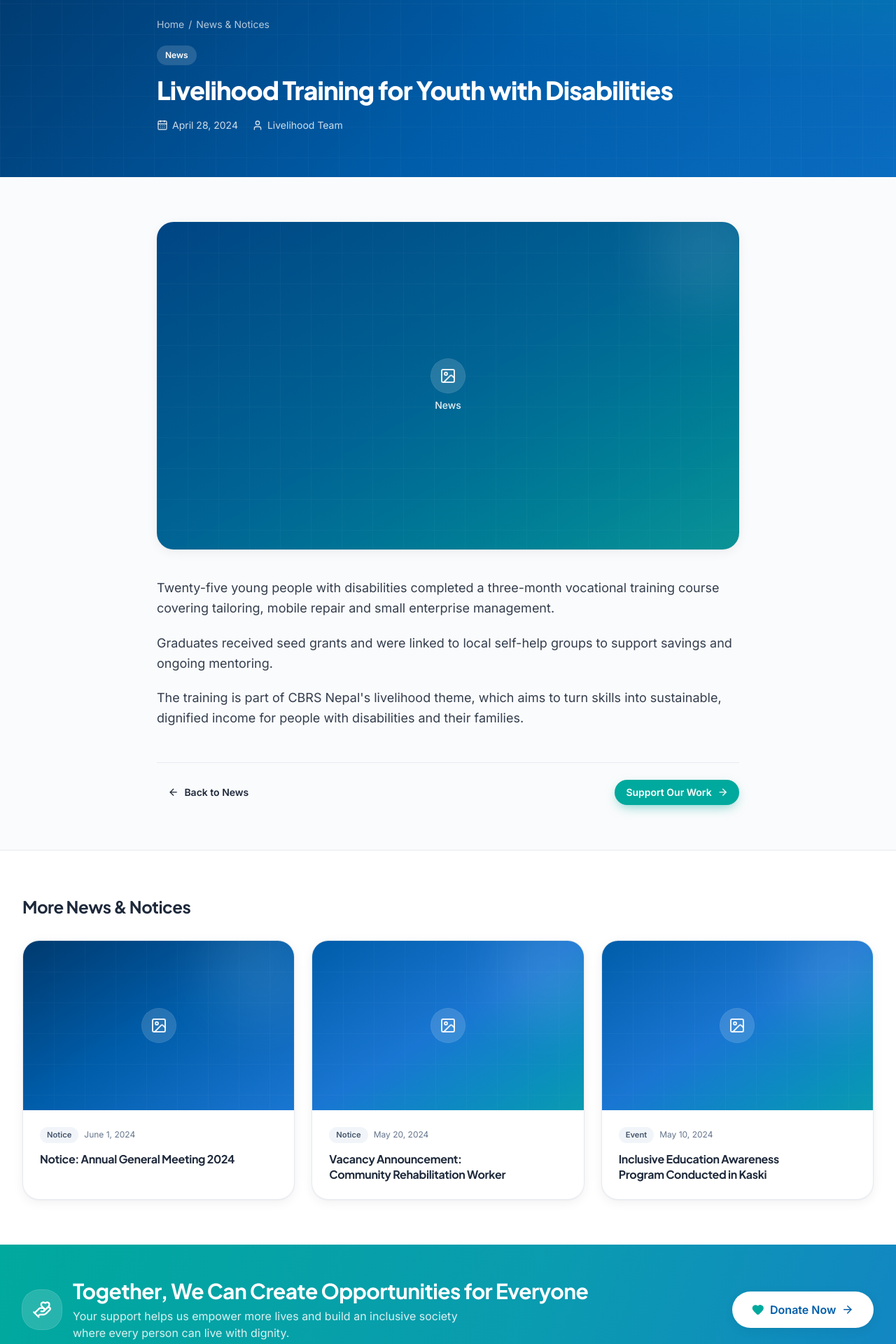
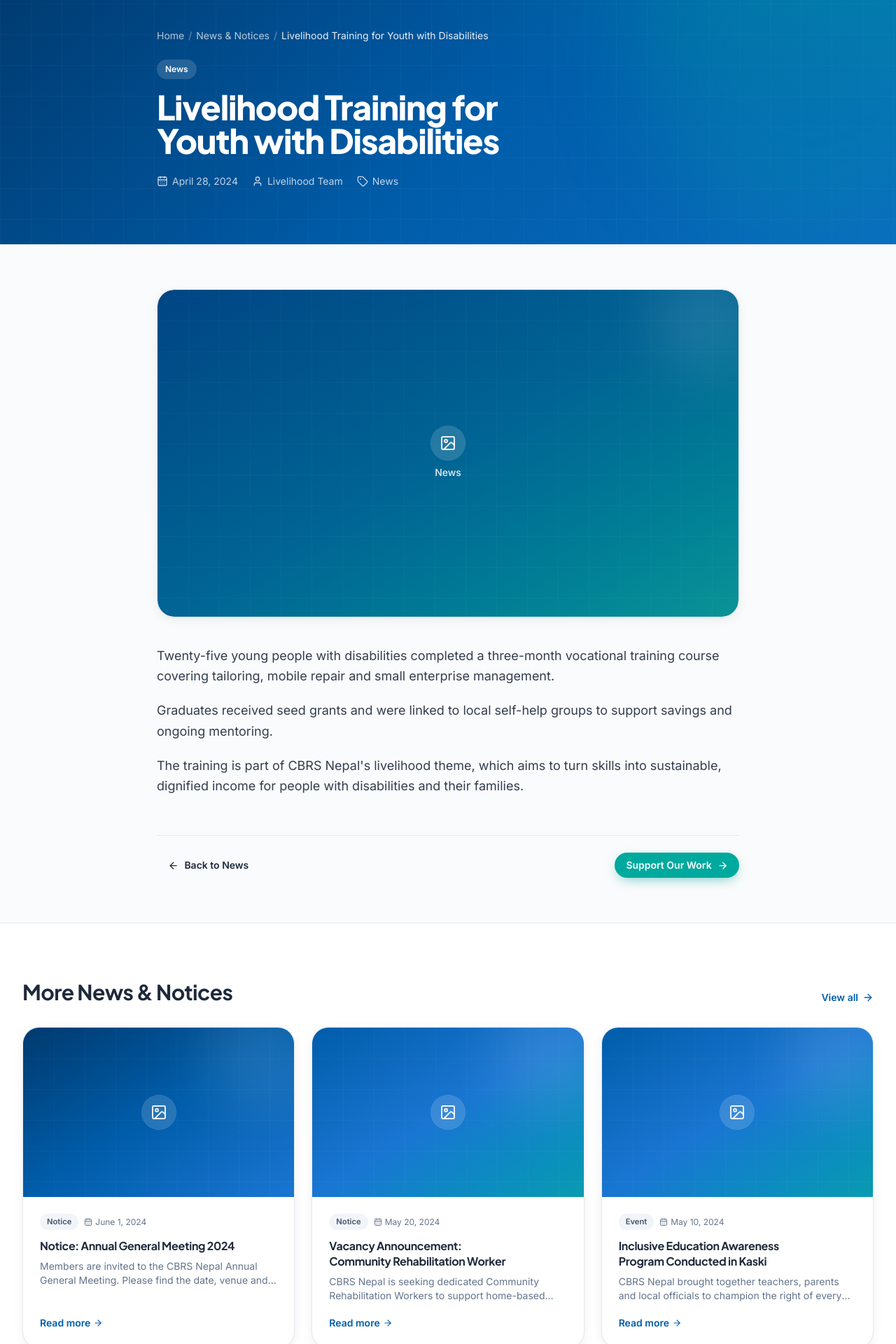
Before and after one commit to Anupamsubedi1/CBRS_WEBSITE, a Next.js app: page /news/livelihood-training-youth-disabilities in a window 1280 px wide. Shown: the part 140-2060 px from the top of the page at 70% size. Built offline with nearby package versions, Linux system fonts and the light colour scheme.

Commit message:
animation hover effect and styling added

```diff
--- a/app/gallery/page.tsx
+++ b/app/gallery/page.tsx
@@ -12,6 +12,12 @@ export const metadata: Metadata = {
     "Moments from CBRS Nepal's work — rehabilitation, inclusive education, livelihoods, community development and events across Gandaki Province.",
 };
 
+const stats = [
+  { value: `${gallery.length}+`, label: "Photos" },
+  { value: `${galleryCategories.length}`, label: "Categories" },
+  { value: "30+", label: "Years of Stories" },
+];
+
 export default function GalleryPage() {
   return (
     <>
@@ -22,11 +28,65 @@ export default function GalleryPage() {
         breadcrumbs={[{ label: "Home", href: "/" }, { label: "Gallery" }]}
       />
 
+      {/* Stats strip — matches the impact counter row on homepage */}
+      <div className="border-b border-border bg-white">
+        <Container>
+          <div className="grid grid-cols-3 divide-x divide-border">
+            {stats.map((stat) => (
+              <div
+                key={stat.label}
+                className="group flex flex-col items-center justify-center gap-1 py-6 transition-colors duration-300 hover:bg-primary/5"
+              >
+                <span className="text-3xl font-extrabold text-primary transition-all duration-300 group-hover:scale-110 group-hover:text-accent lg:text-4xl">
+                  {stat.value}
+                </span>
+                <span className="text-xs font-semibold uppercase tracking-widest text-muted transition-colors duration-300 group-hover:text-foreground">
+                  {stat.label}
+                </span>
+              </div>
+            ))}
+          </div>
+        </Container>
+      </div>
+
+      {/* Main gallery section */}
       <section className="py-20 lg:py-24">
         <Container>
+
+          {/* Section header — matches "OUR PROGRAMS / Featured Programs" style */}
           <Reveal>
-            <GalleryGrid items={gallery} categories={[...galleryCategories]} />
+            <div className="mb-10">
+              <p className="text-sm font-bold uppercase tracking-widest text-accent">
+                Browse by Category
+              </p>
+              <h2 className="mt-2 text-3xl font-extrabold tracking-tight text-foreground lg:text-4xl">
+                Explore Our Gallery
+              </h2>
+              <p className="mt-3 max-w-2xl text-muted">
+                Filter through our programs — from rehabilitation and inclusive
+                education to livelihood support and community events across
+                Gandaki Province.
+              </p>
+            </div>
           </Reveal>
+
+          {/* Gallery grid — clean white card matching homepage program cards */}
+          <Reveal delay={0.06}>
+            <div className="overflow-hidden rounded-3xl border border-border bg-white shadow-card transition-all duration-300 hover:shadow-2xl">
+              <div className="p-6 sm:p-8 lg:p-10">
+                <GalleryGrid items={gallery} categories={[...galleryCategories]} />
+              </div>
+            </div>
+          </Reveal>
+
+          {/* Consent note */}
+          <Reveal delay={0.1}>
+            <p className="mt-8 text-center text-sm text-muted">
+              All photographs are shared with the consent of individuals and
+              communities depicted.
+            </p>
+          </Reveal>
+
         </Container>
       </section>
 
--- a/app/news/[slug]/page.tsx
+++ b/app/news/[slug]/page.tsx
@@ -1,7 +1,7 @@
 import type { Metadata } from "next";
 import Link from "next/link";
 import { notFound } from "next/navigation";
-import { CalendarDays, User, ArrowLeft, ArrowRight } from "lucide-react";
+import { CalendarDays, User, ArrowLeft, ArrowRight, Tag } from "lucide-react";
 import { Container } from "@/components/shared/container";
 import { Reveal } from "@/components/shared/reveal";
 import { Media } from "@/components/shared/media";
@@ -42,35 +42,68 @@ export default async function NewsDetailPage({
         {/* Header */}
         <section className="relative overflow-hidden bg-brand-hero text-white">
           <div className="pattern-grid absolute inset-0 opacity-50" aria-hidden="true" />
-          <Container size="narrow" className="relative py-12 lg:py-16">
-            <nav aria-label="Breadcrumb" className="mb-5 text-sm text-white/70">
+          {/* Decorative gradient orb */}
+          <div
+            className="pointer-events-none absolute -right-32 -top-32 size-[500px] rounded-full bg-accent/20 blur-3xl"
+            aria-hidden="true"
+          />
+          <Container size="narrow" className="relative py-14 lg:py-20">
+            {/* Breadcrumb */}
+            <nav aria-label="Breadcrumb" className="mb-6 text-sm text-white/70">
               <ol className="flex flex-wrap items-center gap-1.5">
-                <li><Link href="/" className="hover:text-white">Home</Link></li>
-                <li aria-hidden="true">/</li>
-                <li><Link href="/news" className="hover:text-white">News &amp; Notices</Link></li>
+                <li>
+                  <Link
+                    href="/"
+                    className="transition-colors duration-200 hover:text-white"
+                  >
+                    Home
+                  </Link>
+                </li>
+                <li aria-hidden="true" className="text-white/40">/</li>
+                <li>
+                  <Link
+                    href="/news"
+                    className="transition-colors duration-200 hover:text-white"
+                  >
+                    News &amp; Notices
+                  </Link>
+                </li>
+                <li aria-hidden="true" className="text-white/40">/</li>
+                <li className="text-white/90 line-clamp-1">{item.title}</li>
               </ol>
             </nav>
+
             <Badge variant="on-dark">{item.category}</Badge>
-            <h1 className="mt-4 text-3xl font-extrabold tracking-tight text-white sm:text-4xl">
+
+            <h1 className="mt-4 text-3xl font-extrabold tracking-tight text-white sm:text-4xl lg:text-5xl">
               {item.title}
             </h1>
-            <div className="mt-5 flex flex-wrap items-center gap-5 text-sm text-white/80">
-              <span className="flex items-center gap-1.5">
-                <CalendarDays className="size-4" aria-hidden="true" />
+
+            {/* Meta row */}
+            <div className="mt-6 flex flex-wrap items-center gap-5 text-sm text-white/75">
+              <span className="flex items-center gap-1.5 transition-colors duration-200 hover:text-white">
+                <CalendarDays className="size-4 shrink-0" aria-hidden="true" />
                 {formatDate(item.date)}
               </span>
               {item.author && (
-                <span className="flex items-center gap-1.5">
-                  <User className="size-4" aria-hidden="true" />
+                <span className="flex items-center gap-1.5 transition-colors duration-200 hover:text-white">
+                  <User className="size-4 shrink-0" aria-hidden="true" />
                   {item.author}
                 </span>
               )}
+              <span className="flex items-center gap-1.5 transition-colors duration-200 hover:text-white">
+                <Tag className="size-4 shrink-0" aria-hidden="true" />
+                {item.category}
+              </span>
             </div>
           </Container>
         </section>
 
+        {/* Body */}
         <Container size="narrow" className="py-12 lg:py-16">
+          {/* Cover image */}
           <Reveal>
+            <div className="group overflow-hidden rounded-3xl border border-border shadow-card transition-all duration-300 hover:border-accent/40 hover:shadow-2xl">
               <Media
                 src={item.coverImage}
                 alt={item.title}
@@ -78,61 +111,115 @@ export default async function NewsDetailPage({
                 label={item.category}
                 ratio="aspect-[16/9]"
                 rounded="rounded-3xl"
-              className="shadow-card"
+                className="transition-transform duration-500 group-hover:scale-[1.02]"
                 sizes="(max-width: 896px) 100vw, 896px"
               />
+            </div>
           </Reveal>
 
-          <Reveal className="prose-cbrs mt-10 max-w-none">
+          {/* Article body */}
+          <Reveal className="mt-10 max-w-none">
             {item.body.map((para, i) => (
-              <p key={i} className="mt-5 text-lg leading-relaxed text-foreground/90 first:mt-0">
+              <p
+                key={i}
+                className="mt-5 text-lg leading-relaxed text-foreground/90 transition-colors duration-200 first:mt-0 hover:text-foreground"
+              >
                 {para}
               </p>
             ))}
           </Reveal>
 
-          <div className="mt-12 flex items-center justify-between border-t border-border pt-6">
+          {/* Bottom nav */}
+          <div className="mt-14 flex items-center justify-between border-t border-border pt-6">
             <Button href="/news" variant="ghost" size="sm">
-              <ArrowLeft /> Back to News
+              <ArrowLeft className="transition-transform duration-300 group-hover:-translate-x-1" />
+              Back to News
             </Button>
             <Button href="/donate" variant="accent" size="sm">
-              Support Our Work <ArrowRight />
+              Support Our Work
+              <ArrowRight className="transition-transform duration-300 group-hover:translate-x-1" />
             </Button>
           </div>
         </Container>
       </article>
 
       {/* More news */}
-      <section className="border-t border-border bg-white py-16">
+      <section className="border-t border-border bg-white py-16 lg:py-20">
         <Container>
-          <h2 className="text-2xl font-bold">More News &amp; Notices</h2>
+          <Reveal>
+            <div className="flex items-end justify-between gap-4">
+              <h2 className="text-2xl font-bold lg:text-3xl">
+                More News &amp; Notices
+              </h2>
+              <Link
+                href="/news"
+                className="group inline-flex items-center gap-1.5 text-sm font-semibold text-primary transition-all duration-300 hover:gap-3"
+              >
+                View all
+                <ArrowRight className="size-4 transition-transform duration-300 group-hover:translate-x-1" />
+              </Link>
+            </div>
+          </Reveal>
+
           <div className="mt-8 grid gap-6 sm:grid-cols-2 lg:grid-cols-3">
-            {more.map((n) => (
-              <article
-                key={n.slug}
-                className="group flex h-full flex-col overflow-hidden rounded-2xl border border-border bg-surface shadow-card transition-all hover:-translate-y-1 hover:shadow-card-hover"
+            {more.map((n, i) => (
+              <Reveal key={n.slug} delay={i * 0.06}>
+                <article className="group flex h-full flex-col overflow-hidden rounded-2xl border border-border bg-surface shadow-card transition-all duration-300 hover:-translate-y-1 hover:border-accent/50 hover:shadow-2xl">
+                  {/* Thumbnail */}
+                  <Link
+                    href={`/news/${n.slug}`}
+                    aria-label={n.title}
+                    className="block overflow-hidden"
                   >
-                <Link href={`/news/${n.slug}`} aria-label={n.title} className="block">
                     <Media
                       src={n.coverImage}
                       alt={n.title}
                       seed={n.slug}
                       ratio="aspect-[16/10]"
-                    className="transition-transform duration-500 group-hover:scale-[1.03]"
+                      className="transition-transform duration-500 group-hover:scale-[1.04]"
                     />
                   </Link>
+
+                  {/* Card body */}
                   <div className="flex flex-1 flex-col p-6">
                     <span className="flex items-center gap-2 text-xs text-muted">
-                    <Badge variant="neutral" size="sm">{n.category}</Badge>
+                      <Badge variant="neutral" size="sm">
+                        {n.category}
+                      </Badge>
+                      <span className="flex items-center gap-1 transition-colors duration-200 group-hover:text-foreground">
+                        <CalendarDays className="size-3" aria-hidden="true" />
                         {formatDate(n.date)}
                       </span>
-                  <h3 className="mt-3 font-bold leading-snug text-foreground">
-                    <Link href={`/news/${n.slug}`} className="hover:text-primary">
+                    </span>
+
+                    <h3 className="mt-3 font-bold leading-snug text-foreground transition-colors duration-300 group-hover:text-accent">
+                      <Link
+                        href={`/news/${n.slug}`}
+                        className="hover:text-primary"
+                      >
                         {n.title}
                       </Link>
                     </h3>
+
+                    {n.excerpt && (
+                      <p className="mt-2 line-clamp-2 text-sm text-muted transition-colors duration-300 group-hover:text-foreground/80">
+                        {n.excerpt}
+                      </p>
+                    )}
+
+                    {/* Read more link */}
+                    <div className="mt-auto pt-4">
+                      <Link
+                        href={`/news/${n.slug}`}
+                        className="group/link inline-flex items-center gap-1 text-sm font-semibold text-primary transition-all duration-300 hover:gap-2"
+                      >
+                        Read more
+                        <ArrowRight className="size-3.5 transition-transform duration-300 group-hover/link:translate-x-1" />
+                      </Link>
+                    </div>
                   </div>
                 </article>
+              </Reveal>
             ))}
           </div>
         </Container>
```
Also changed, not shown: app/contact/page.tsx (+30 -17 lines). Lines whose indentation alone changed are shown as unchanged.
